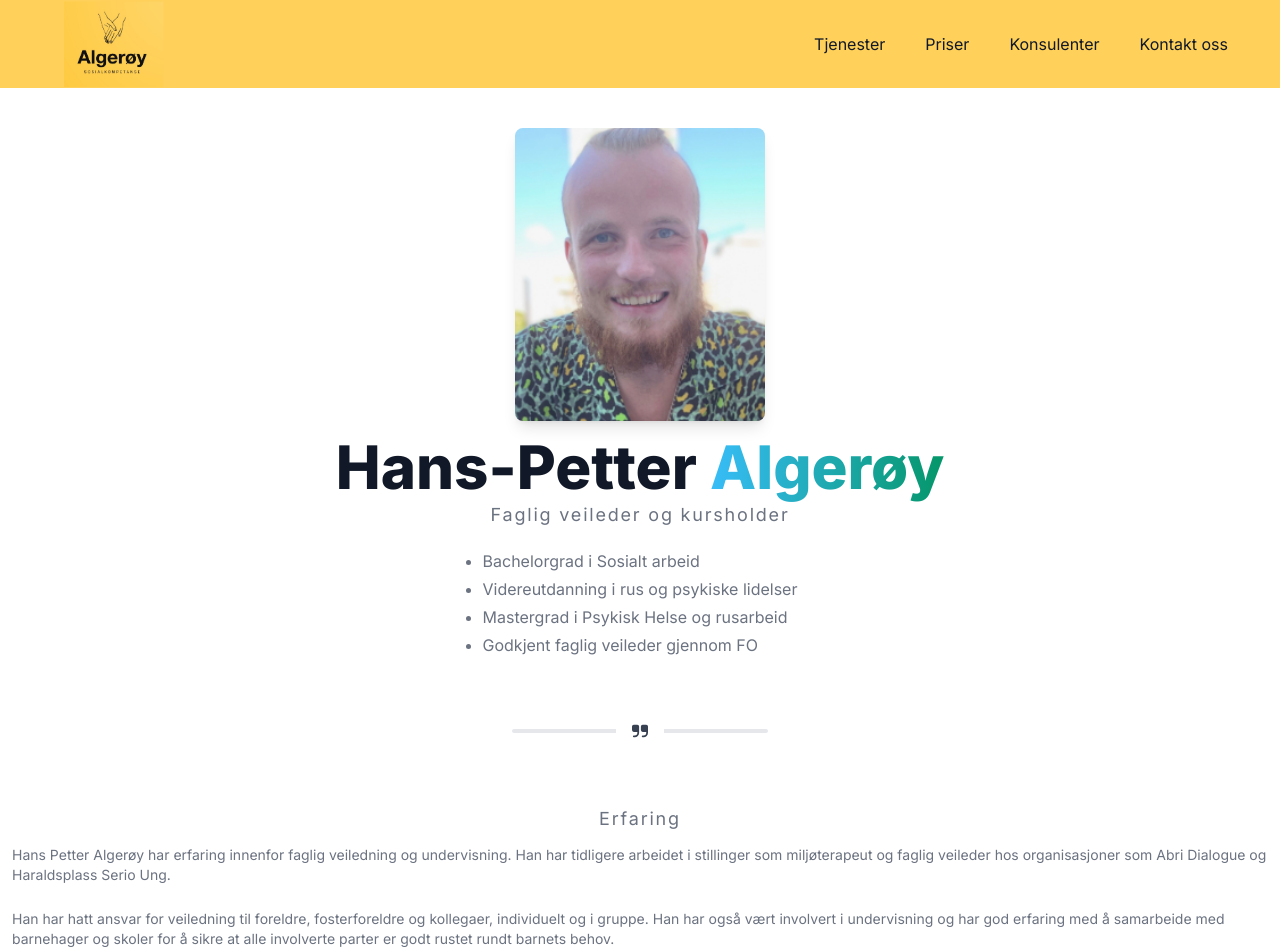
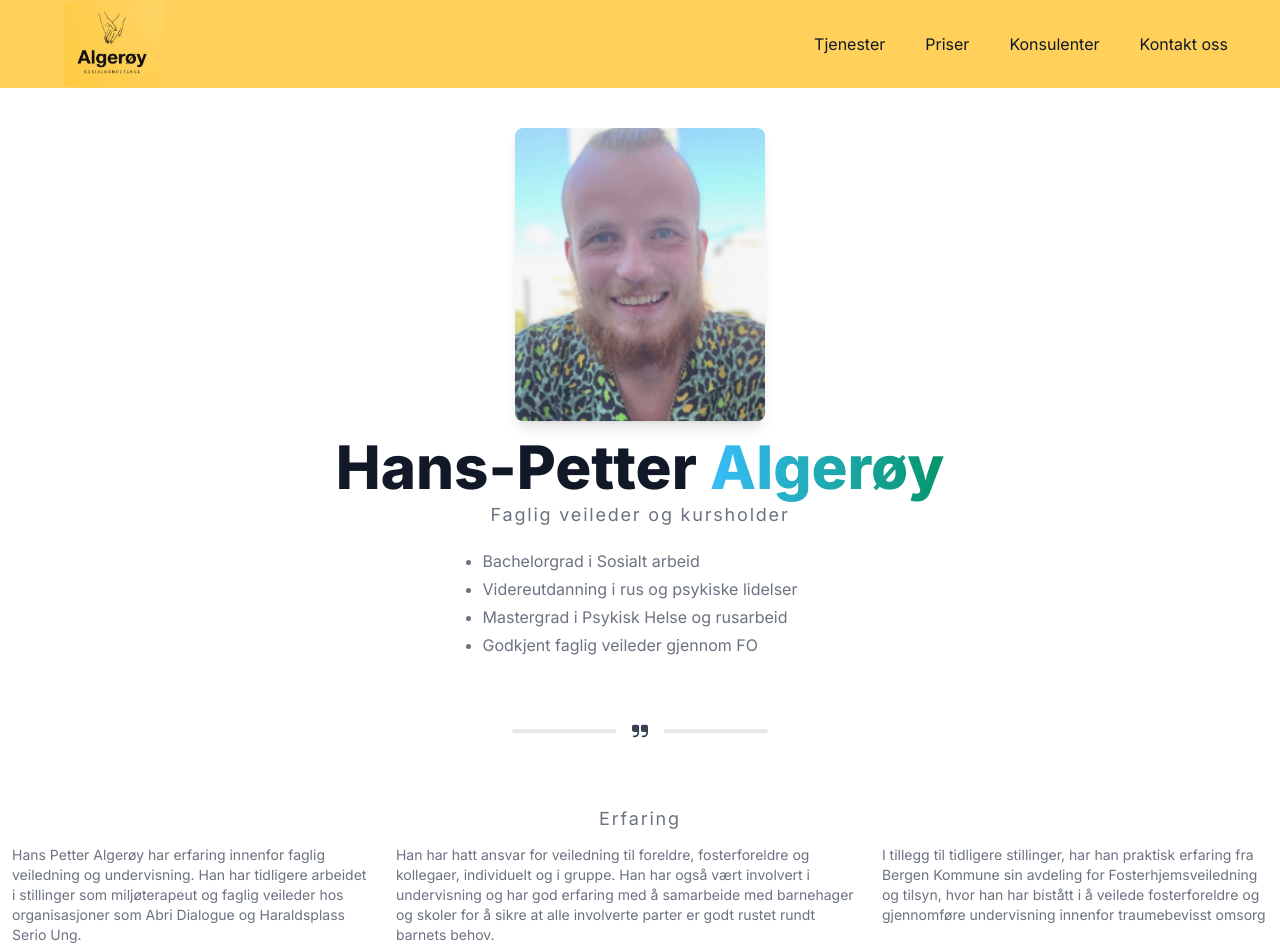
Before and after one commit to tjommilaskus/Sosionom, a Next.js app: page /Konsulenter in a window 1280 px wide. Shown: the top 952 px of the page. Built offline with nearby package versions, Linux system fonts and the light colour scheme.

Commit message:
hansi fix

```diff
--- a/app/Konsulenter/hansi.tsx
+++ b/app/Konsulenter/hansi.tsx
@@ -4,7 +4,7 @@ import petter from "../../public/hansi.png";
 
 export function Hansi() {
   return (
-    <div className="relative flex flex-col items-center pt-[128px]">
+    <div className="relative flex flex-col items-center pt-[128px] mb-5">
       <Image
         className=" h-auto max-w-lg rounded-lg shadow-lg"
         src={petter}
@@ -45,11 +45,12 @@ export function Hansi() {
       </div>
 
       <p className="mt-10 tracking-widest text-gray-500 md:text-lg">Erfaring</p>
+      <div className="flex">
         <p className="text-sm p-3 text-gray-500">
           Hans Petter Algerøy har erfaring innenfor faglig veiledning og
-        undervisning. Han har tidligere arbeidet i stillinger som miljøterapeut
-        og faglig veileder hos organisasjoner som Abri Dialogue og Haraldsplass
-        Serio Ung.
+          undervisning. Han har tidligere arbeidet i stillinger som
+          miljøterapeut og faglig veileder hos organisasjoner som Abri Dialogue
+          og Haraldsplass Serio Ung.
         </p>
         <p className="text-sm p-3 text-gray-500">
           Han har hatt ansvar for veiledning til foreldre, fosterforeldre og
@@ -59,11 +60,12 @@ export function Hansi() {
           barnets behov.
         </p>
         <p className="text-sm p-3 text-gray-500">
-        I tillegg til tidligere stillinger, har han praktisk erfaring fra Bergen
-        Kommune sin avdeling for Fosterhjemsveiledning og tilsyn, hvor han har
-        bistått i å veilede fosterforeldre og gjennomføre undervisning innenfor
-        traumebevisst omsorg
+          I tillegg til tidligere stillinger, har han praktisk erfaring fra
+          Bergen Kommune sin avdeling for Fosterhjemsveiledning og tilsyn, hvor
+          han har bistått i å veilede fosterforeldre og gjennomføre undervisning
+          innenfor traumebevisst omsorg
         </p>
+      </div>
     </div>
   );
 }
```
Lines whose indentation alone changed are shown as unchanged.
